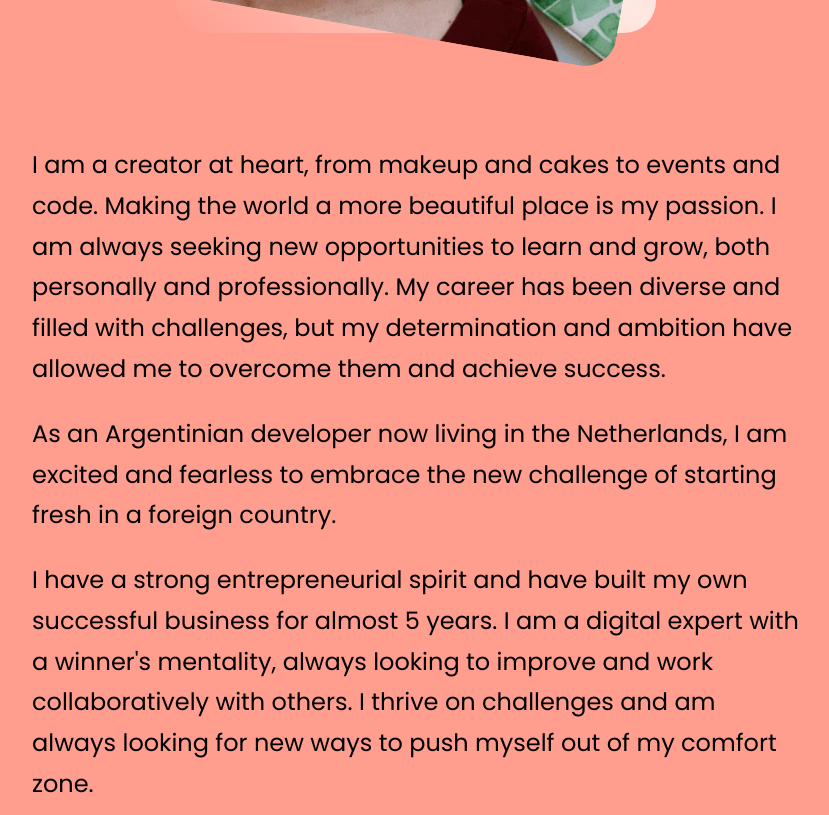
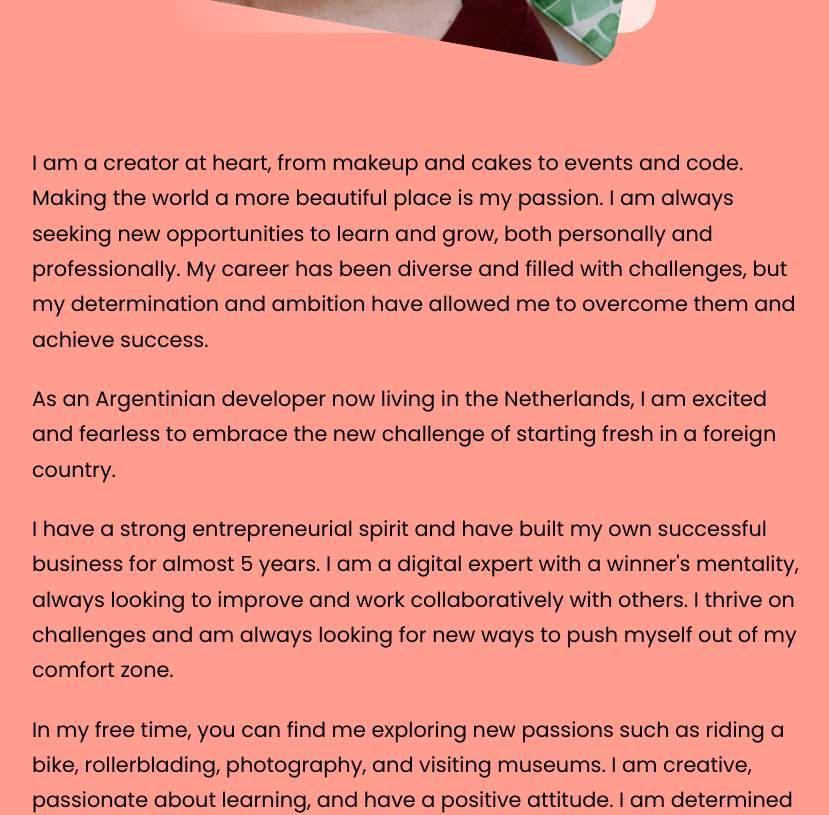
Before and after one commit to elysdominguez2/elysdominguez_cv, a React (Create React App) app: page / in a window 1280 px wide. Shown: the part 1720-2535 px from the top of the page, without its empty margins (224-1053 px from the left). Built offline with nearby package versions, Linux system fonts and the light colour scheme; a web font is replaced by a local one.

Commit message:
Change the CV in CTA and the space in the about paragraphs

```diff
--- a/src/components/about/about.css
+++ b/src/components/about/about.css
@@ -40,7 +40,10 @@
 .about_content {
   margin: 2rem 6rem 0;
   color: var(--white);
-  font-size: 1.5rem;
+  font-size: 1.3rem;
+}
+.about_content p {
+  margin-bottom: 1rem;
 }
 .about_pictures {
   display: flex;
--- a/src/components/header/CTA.jsx
+++ b/src/components/header/CTA.jsx
@@ -1,4 +1,4 @@
-import CV from "../../images/Eliana-Dominguez-CV.pdf";
+import CV from "../../images/CV-Eliana-Dominguez_WEB.pdf";
 
 export default function CTA() {
   return (
```
Also changed, not shown: 2 other files (tests, documents, lock files or other folders).
